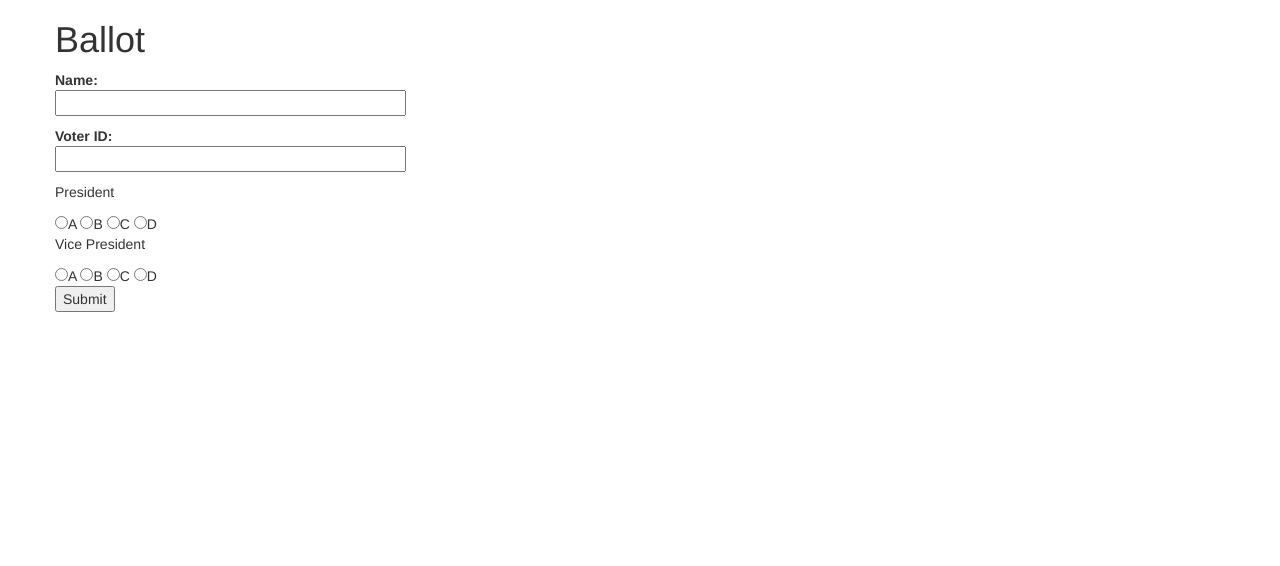
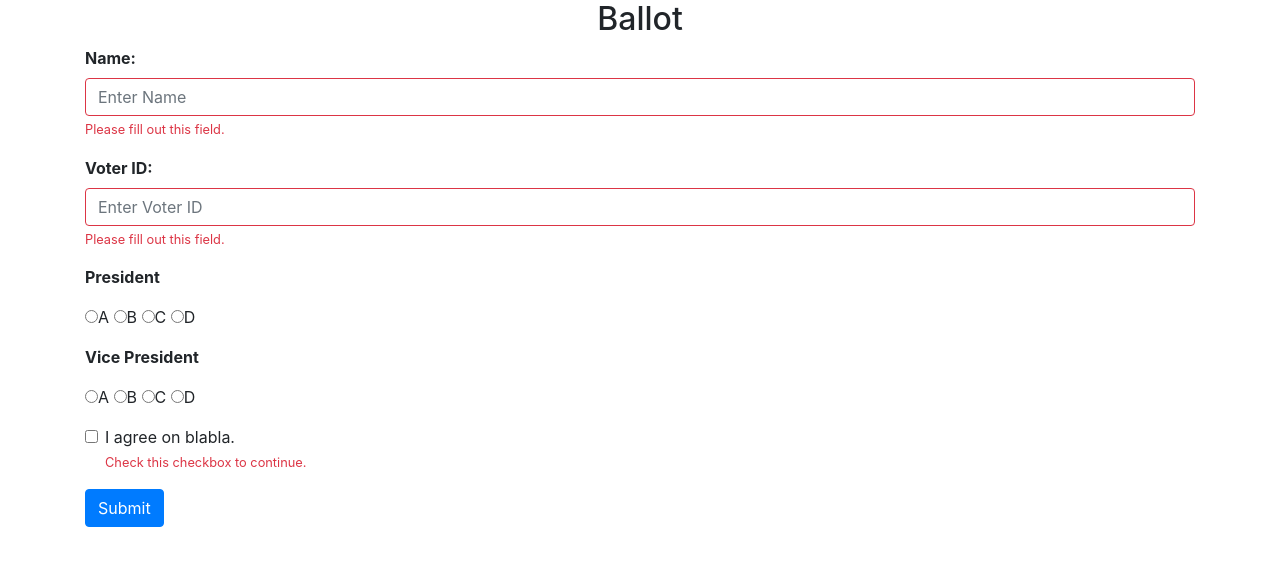
Before and after one commit to hieusydo/Realtime-Voting-System, a Flask app: page / in a window 1280 px wide. Shown: the top 566 px of the page. Run offline with Flask 2, Linux system fonts and the light colour scheme; some libraries are stand-ins or nearby versions.

Commit message:
added html form2

```diff
--- a/app/templates/index.html
+++ b/app/templates/index.html
@@ -4,36 +4,49 @@
         <title>Voting System</title>
         <meta charset="utf-8">
         <meta name="viewport" content="width=device-width, initial-scale=1">  <!--shrink-to-fit=no-->
-        <link rel="stylesheet" href="https://maxcdn.bootstrapcdn.com/bootstrap/3.4.0/css/bootstrap.min.css">
+        <link rel="stylesheet" href="https://maxcdn.bootstrapcdn.com/bootstrap/4.1.0/css/bootstrap.min.css">
         <script src="https://ajax.googleapis.com/ajax/libs/jquery/3.3.1/jquery.min.js"></script>
         <script src="https://maxcdn.bootstrapcdn.com/bootstrap/3.4.0/js/bootstrap.min.js"></script>
     </head>
     <body>
         <div class="container">
-            <div class="row">
-                <h1>Ballot</h1>
-                <form method="POST" action="http://127.0.0.1:5000/castVote">
-                    <p><strong>Name:</strong><br>
-                    <input type="text" name="voter_name" size=40 maxlength=150>
-                    <p><strong>Voter ID:</strong><br>
-                    <input type="text" name="voter_id" size=40 maxlength=150>
-                    <p>President</p>
-                    <div>
+            <h2 class="text-center">Ballot</h2>
+            <form action="/action_page.php" class="was-validated">
+                <div class="form-group">
+                    <label for="votername"><strong>Name:</strong><br></label>
+                    <input type="text" class="form-control" id="votername" placeholder="Enter Name" name="votername" required>
+                    <div class="valid-feedback">Valid.</div>
+                    <div class="invalid-feedback">Please fill out this field.</div>
+                </div>
+                <div class="form-group">
+                    <label for="voterid"><strong>Voter ID:</strong><br></label>
+                    <input type="text" class="form-control" id="voterid" placeholder="Enter Voter ID" name="voterid" required>
+                    <div class="valid-feedback">Valid.</div>
+                    <div class="invalid-feedback">Please fill out this field.</div>
+                </div>
+                <div class="form-group">
+                    <p><strong>President</strong><br></p>
                     <input type="radio" name="president" value="a">A
                     <input type="radio" name="president" value="b">B
                     <input type="radio" name="president" value="c">C
                     <input type="radio" name="president" value="d">D
                 </div>
-                    <p>Vice President</p>
-                    <div>
+                <div class="form-group">
+                        <p><strong>Vice President</strong><br></p>
                         <input type="radio" name="vice_president" value="a">A
                         <input type="radio" name="vice_president" value="b">B
-                        <input type="radio" name="vice_president" value="c">C
+                        <input type="radio" name="vice_presidentt" value="c">C
                         <input type="radio" name="vice_president" value="d">D
                 </div>
-                    <input type="submit" value="Submit">
+                <div class="form-group form-check">
+                    <label class="form-check-label">
+                        <input class="form-check-input" type="checkbox" name="remember" required> I agree on blabla.
+                        <div class="valid-feedback">Valid.</div>
+                        <div class="invalid-feedback">Check this checkbox to continue.</div>
+                    </label>
+                </div>
+                <button type="submit" class="btn btn-primary">Submit</button>
             </form>
-            </div>
         </div>
     </body>
 </html>
```
Lines whose indentation alone changed are shown as unchanged.
